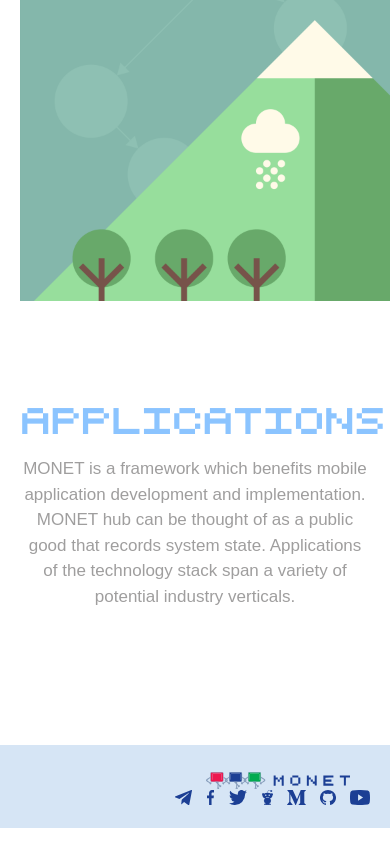
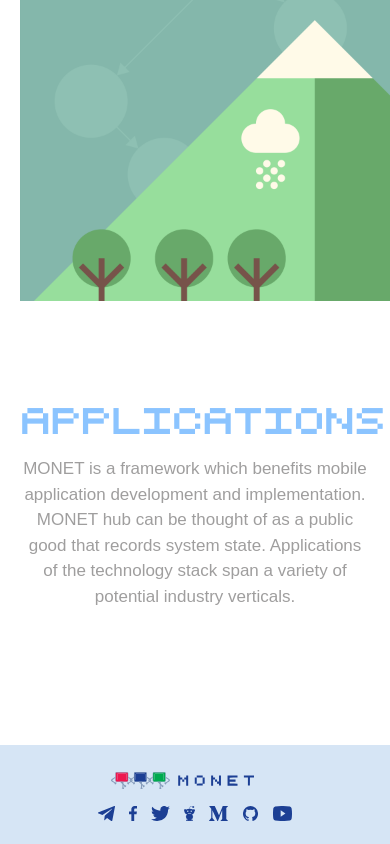
Before and after one commit to f-myself/monet-2.0, a plain HTML site: page index.html in a window 390 px wide. Shown: the part 7002-7846 px from the top of the page. Drawn offline with Linux system fonts and the light colour scheme; a web font is replaced by a local one.

Commit message:
replace footers on all site

```diff
--- a/index.html
+++ b/index.html
@@ -25,8 +25,6 @@
     <!-- Open End-->
 </head>
 <body>
-    <div id="js-page-container">
-
     <header class="container-fluid text-center">
         <div class="row top-navbar fixed-top main-navbar lg-navbar">
             <div class="col-12" id="js-main-navbar">
@@ -307,47 +305,48 @@
     </div>
 
 
-    <footer class="container-fluid">
-        <div class="row footer text-right pt-3">
-            <div class="col-md-3">
-                <a class="logo" href="#">
+    <div style="background-color: #D6E5F5;">
+        <footer class="container">
+            <div class="row footer d-flex justify-content-between pt-3">
+                <div class="col-xl-3 col-md-12 text-xl-left text-center pb-3">
+                    <a class="logo" href="/">
                         <img src="./images/Monet_logo.svg" height="17" alt="Monet">
                     </a>
                 </div>
-            <div class="col-md-9 footer-icons-block">
+                <div class="col-xl-5 col-md-12 text-xl-right text-center footer-icons-block">
                     <ul class="footer-icons-list">
                         <li>
-                        <a href="#">
+                            <a href="https://t.me/MonetNetwork" target="_blank">
                                 <img src="./images/telegram -1.svg" alt="" height="15">
                             </a>
                         </li>
                         <li>
-                        <a href="https://www.facebook.com/MonetNetwork">
+                            <a href="https://www.facebook.com/MonetNetwork" target="_blank">
                                 <img src="./images/facebook footer.svg" alt="" height="15">
                             </a>
                         </li>
                         <li>
-                        <a href="#">
+                            <a href="https://twitter.com/MonetNetwork" target="_blank">
                                 <img src="./images/twitter footer.svg" alt="" height="15">
                             </a>
                         </li>
                         <li>
-                        <a href="#">
+                            <a href="https://www.reddit.com/r/Monet_Network/" target="_blank">
                                 <img src="./images/icon footer 1.svg" alt="" height="15">
                             </a>
                         </li>
                         <li>
-                        <a href="#">
+                            <a href="https://medium.com/@monet.network" target="_blank">
                                 <img src="./images/footer icon 4.svg" alt="" height="15">
                             </a>
                         </li>
                         <li>
-                        <a href="#">
+                            <a href="https://github.com/mosaicnetworks" target="_blank">
                                 <img src="./images/footer icon 2.svg" alt="" height="15">
                             </a>
                         </li>
                         <li>
-                        <a href="#">
+                            <a href="https://www.youtube.com/channel/UC91GwW00hAJx9tUHTWCKTvg" target="_blank">
                                 <img src="./images/footer icon 3.svg" alt="" height="15">
                             </a>
                         </li>
```
Also changed, not shown: babble.html (+14 -12 lines), support.html (+14 -12 lines), toolchain.html (+14 -12 lines), use-cases.html (+14 -12 lines), tenom.html (indentation only). Lines whose indentation alone changed are shown as unchanged.
